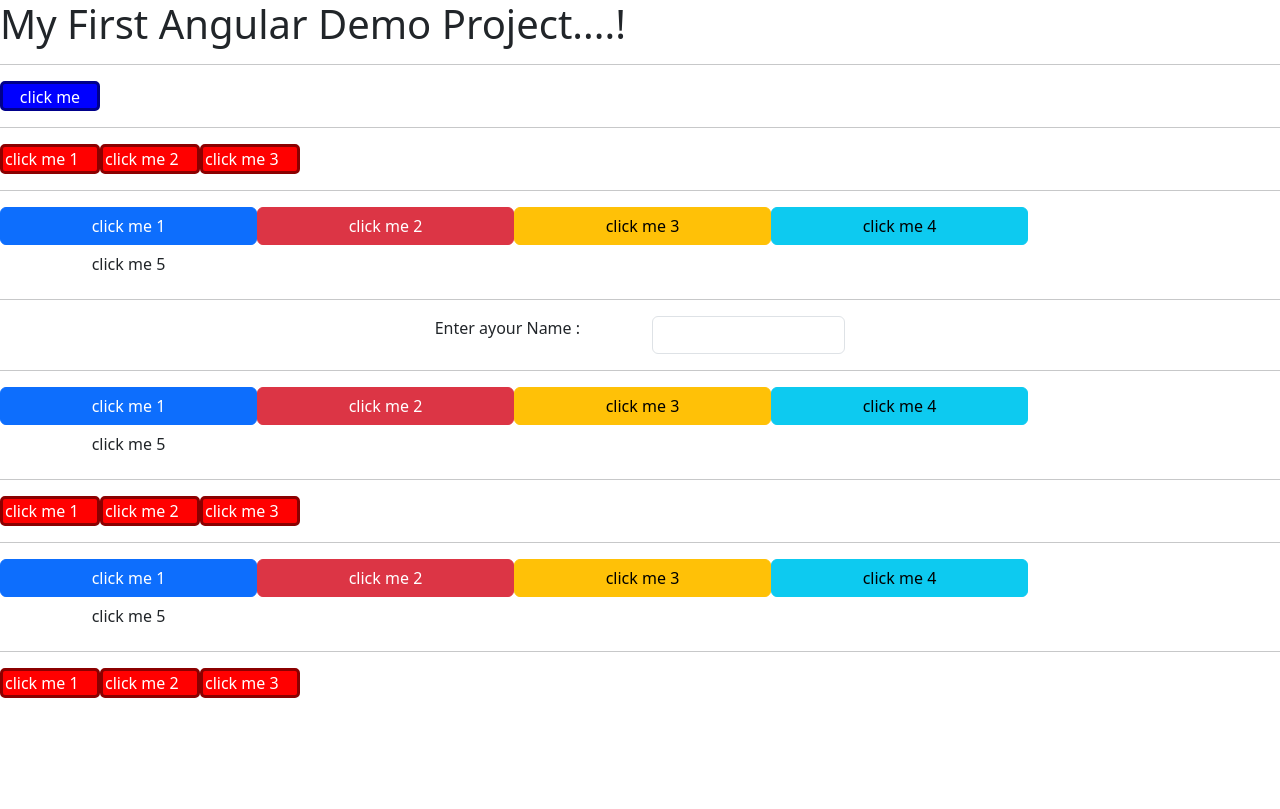
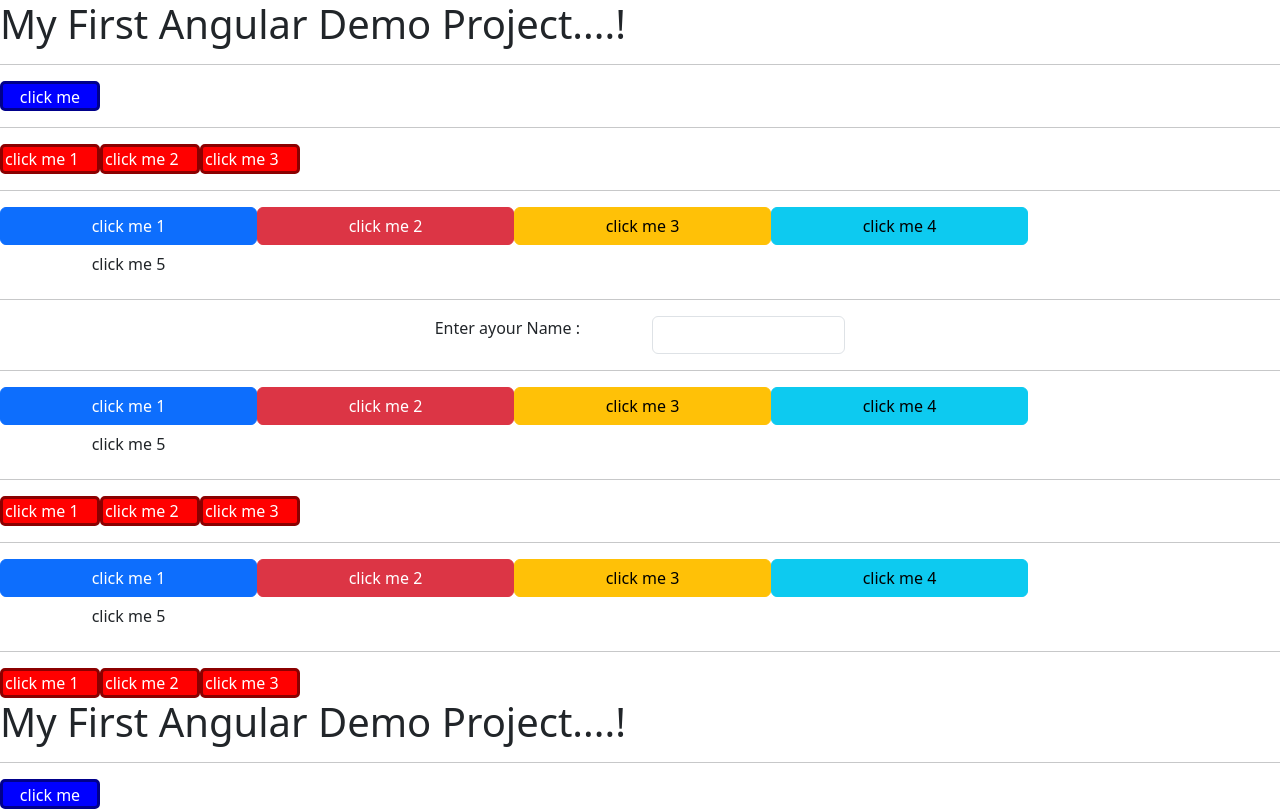
Before and after one commit to shyamsunderburla/DemoAngPro, an Angular app: page / in a window 1280 px wide. Built offline with nearby package versions, Linux system fonts and the light colour scheme.

Commit message:
html file updated from server side

```diff
--- a/src/app/app.component.html
+++ b/src/app/app.component.html
@@ -60,3 +60,15 @@
   <input type=" button" value="click me 2" class="MyButtonCss">
   <input type=" button" value="click me 3" class="MyButtonCss">
 </div>
+<div>
+  <h1> My First Angular Demo Project....!</h1>
+</div>
+<hr>
+<div>
+  <input type="button" value="click me" style="width: 100px;
+  height: 30px;
+  border-radius: 5px;
+  color: white;
+  background-color: blue;
+  border: 3px solid darkblue;">
+</div>
```
